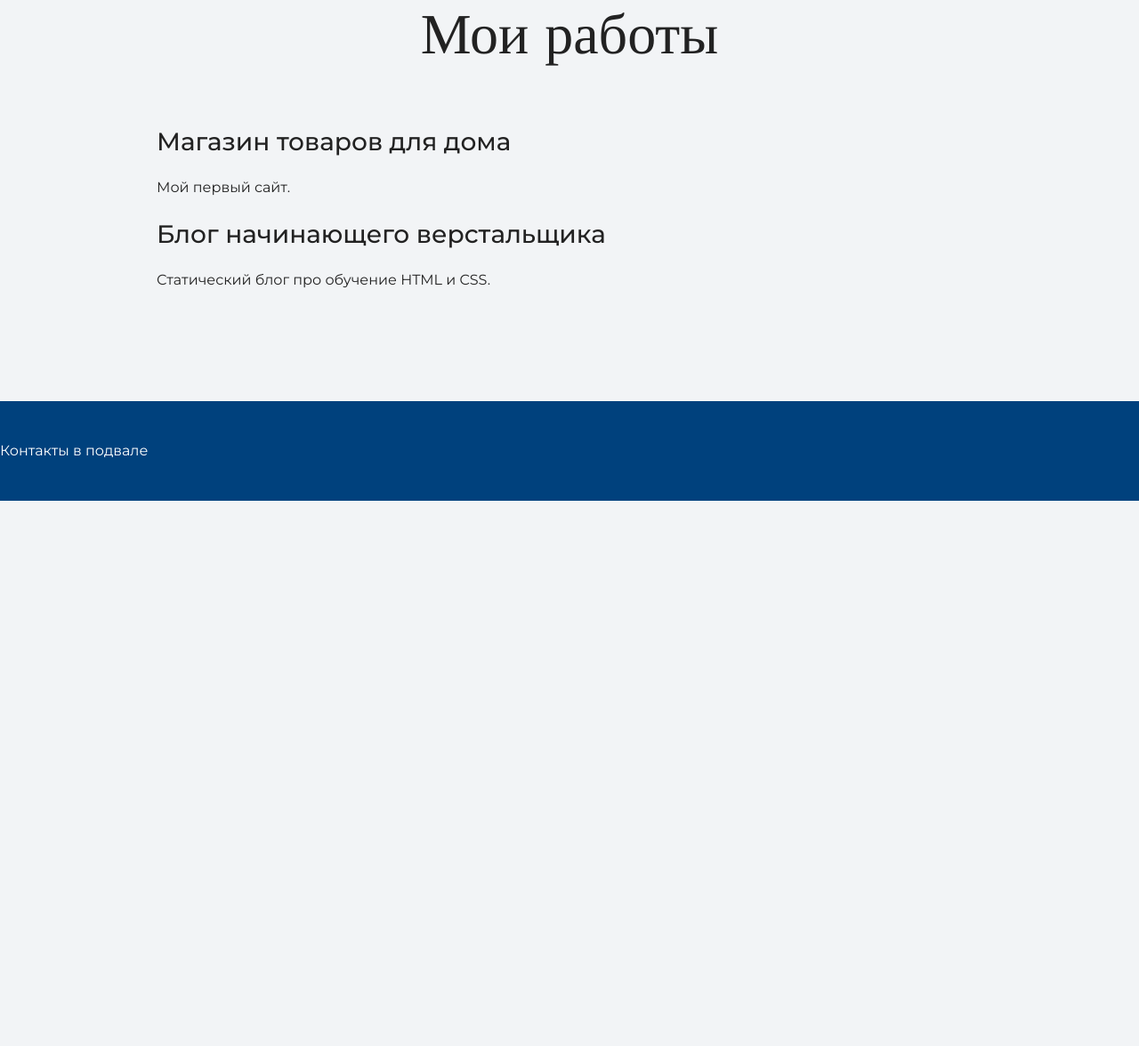
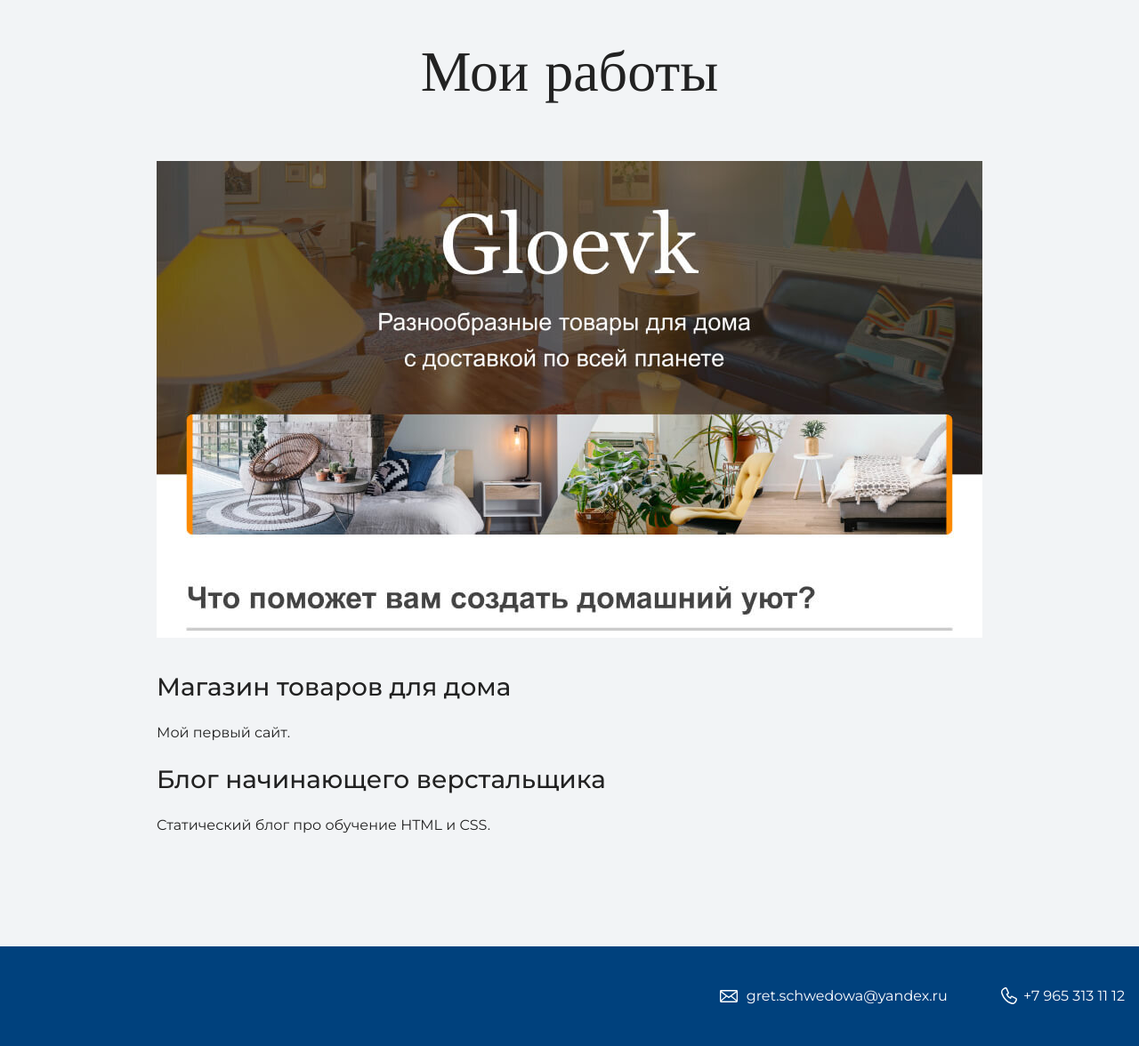
Before and after one commit to gret-schwedowa/my-site, a plain HTML site: page index.html in a window 1280 px wide. Shown: the part 2026-3202 px from the top of the page at 89% size. Before the commit the page ends 2589 px from the top, so only its background shows below. Drawn offline with nearby package versions, Linux system fonts and the light colour scheme.

Commit message:
Добавление информации

```diff
--- a/index.html
+++ b/index.html
@@ -24,8 +24,9 @@
 
     <section class="intro">
       <div class="container"><h2 class="subheading">Давайте познакомимся</h2>
-        <figure class="image-hero">
-          <img src="files/user.jpg" width="928" height="526" alt="Фотография юного верстальщика">
+        <figure class="user-image">
+      <img src="files/user.jpg" width="928" height="536" alt="Фотография Неопознанного Енота">
+        </figure>
       <h3>Пара слов о себе</h3>
       <p>Текст с парой слов о себе.</p>
       <h3>Чем могу быть полезен</h3>
@@ -36,7 +37,9 @@
     <section class="portfolio">
       <div class="container">
       <h2 class="subheading">Мои работы</h2>
-
+      <figure class="project-image">
+      <img src="files/project.jpg" width="928" height="536" alt="Cайт магазина товаров для дома">
+      </figure>
       <h3>Магазин товаров для дома</h3>
       <p>Мой первый сайт.</p>
 
@@ -46,7 +49,10 @@
     </section>
 
     <footer class="page-footer">
-      Контакты в подвале
+       <div class="container">
+      <a href="mailto:gret.schwedowa@yandex.ru" class="footer-email">gret.schwedowa@yandex.ru</a>
+    <a href="tel:+79653131112" class="footer-phone">+7 965 313 11 12</a>
+    </div>
     </footer>
   </body>
 </html>
```
